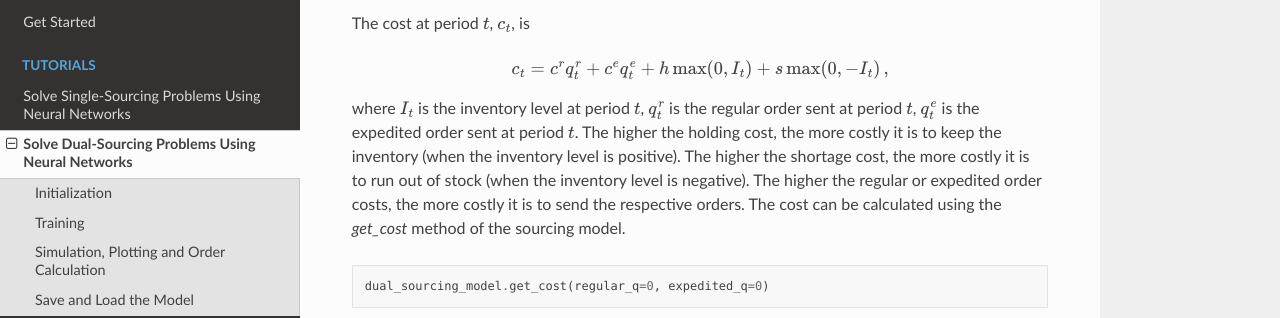
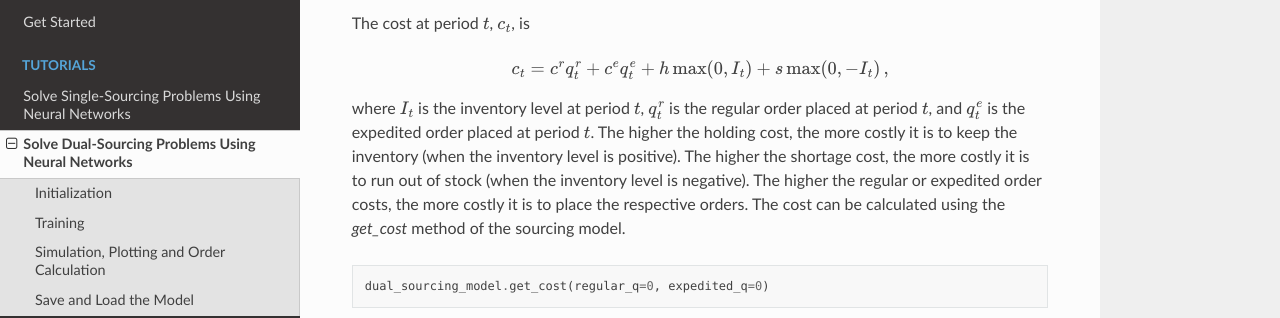
Before and after one commit to iewaij/idinn-streamlit, a Sphinx documentation site: the page built from docs/tutorials/dual.rst, in a window 1280 px wide and 900 px high, scrolled down 849 px. Shown: the part 159-477 px from the top of the window. Built offline with Sphinx 7.4.7 and the Read the Docs theme 2.0.0, drawn with Linux system fonts in a browser that asks for light colours.

Commit message:
Update file dual.rst

```diff
--- a/docs/tutorials/dual.rst
+++ b/docs/tutorials/dual.rst
@@ -34,7 +34,7 @@ The cost at period :math:`t`, :math:`c_t`, is
 
    c_t = c^r q^r_t + c^e q^e_t + h \max(0, I_t) + s \max(0, - I_t)\,,
 
-where :math:`I_t` is the inventory level at period :math:`t`, :math:`q^r_t` is the regular order sent at period :math:`t`, :math:`q^e_t` is the expedited order sent at period :math:`t`. The higher the holding cost, the more costly it is to keep the inventory (when the inventory level is positive). The higher the shortage cost, the more costly it is to run out of stock (when the inventory level is negative). The higher the regular or expedited order costs, the more costly it is to send the respective orders. The cost can be calculated using the `get_cost` method of the sourcing model.
+where :math:`I_t` is the inventory level at period :math:`t`, :math:`q^r_t` is the regular order placed at period :math:`t`, and :math:`q^e_t` is the expedited order placed at period :math:`t`. The higher the holding cost, the more costly it is to keep the inventory (when the inventory level is positive). The higher the shortage cost, the more costly it is to run out of stock (when the inventory level is negative). The higher the regular or expedited order costs, the more costly it is to place the respective orders. The cost can be calculated using the `get_cost` method of the sourcing model.
 
 .. code-block:: python
 
```
